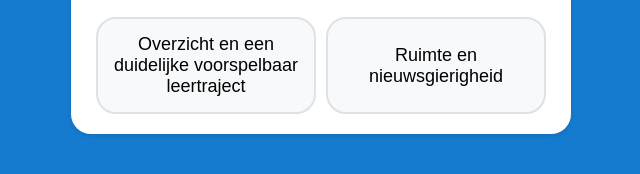
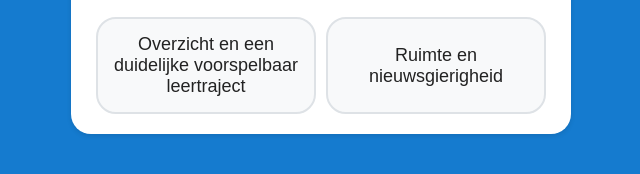
Before and after one commit to BlijLeren/onderwijsmethodes, a plain HTML site: page kieswijzer.html in a window 1280 px wide. Shown: the part 420-594 px from the top of the page, 319-959 px from the left. Drawn offline with Linux system fonts and the light colour scheme.

Commit message:
Update styles.css

```diff
--- a/styles.css
+++ b/styles.css
@@ -91,13 +91,14 @@ h2 {
     cursor: pointer;
     font-size: 18px;
     transition: background-color 0.2s, transform 0.15s;
+    color: #222;
+    -webkit-tap-highlight-color: transparent;
 }
 
 .answer-btn:hover {
     background-color: #e9ecef;
 }
 
-.answer-btn:active,
 .answer-btn.pressed {
     transform: scale(0.96);
     background-color: #d6e0ea;
```
